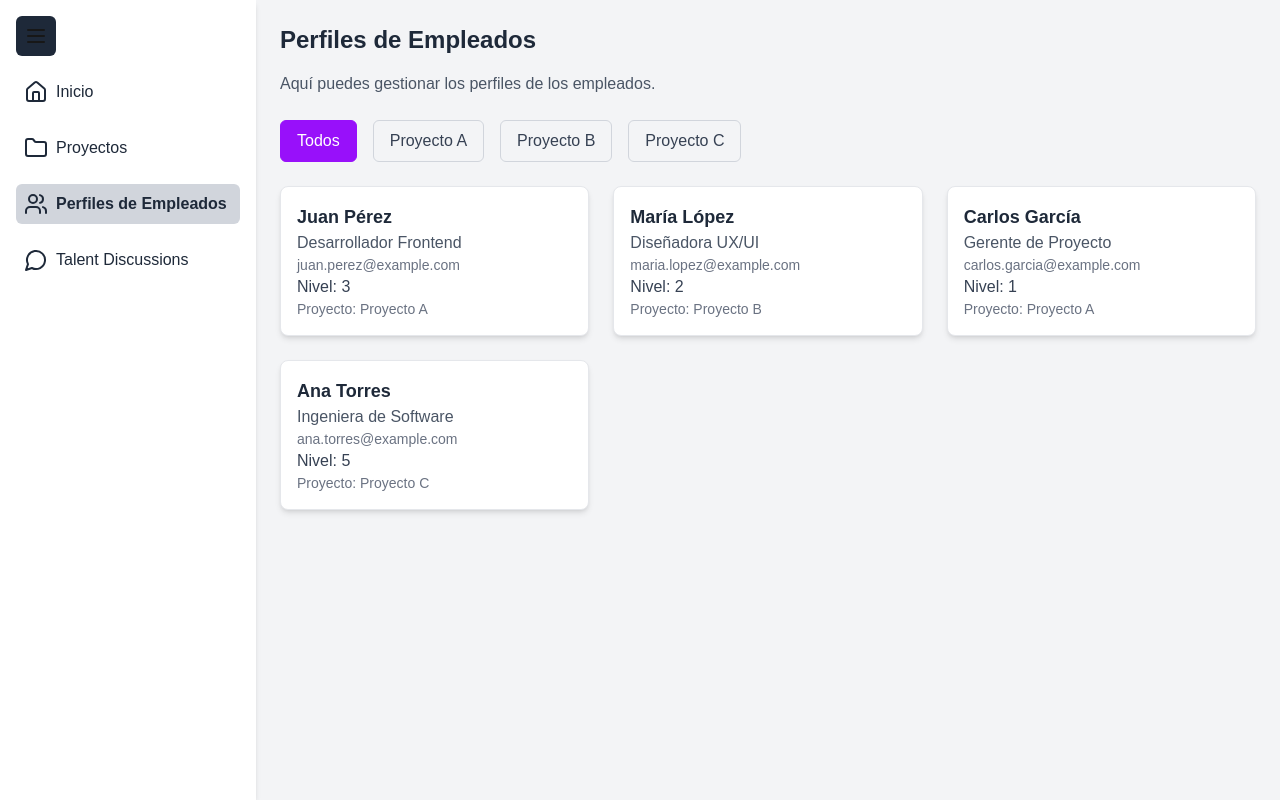
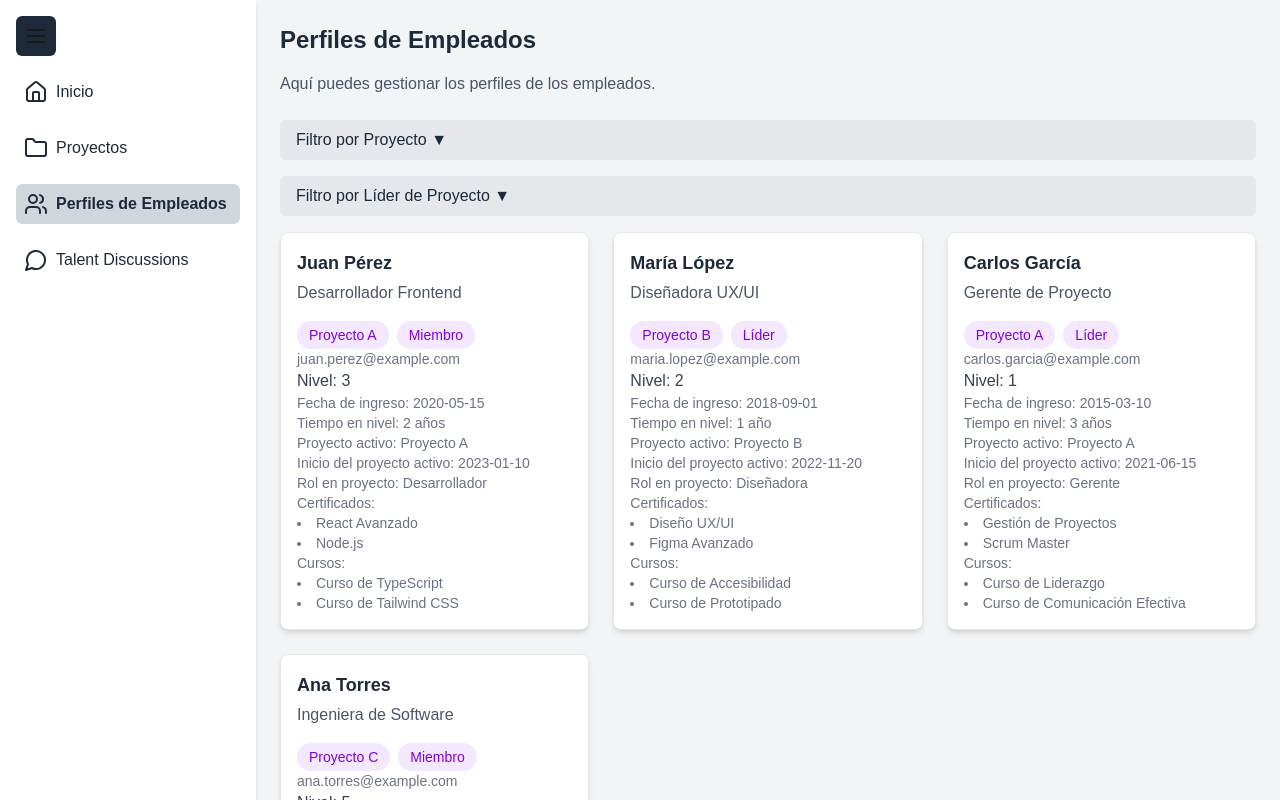
Before and after one commit to RICTEL04/pathexplorer-esquimales, a Next.js app: page /capability-lead/perfiles-de-empleados in a window 1280 px wide. Shown: the top 800 px of the page. Built offline with nearby package versions, Linux system fonts and the light colour scheme.

Commit message:
ui de perfiles de empledos para capability lead casi terminada

```diff
--- /dev/null
+++ b/app/capability-lead/perfiles-de-empleados/EmployeeCard.tsx
@@ -0,0 +1,59 @@
+"use client";
+
+interface Employee {
+  id: number;
+  name: string;
+  position: string;
+  email: string;
+  level: number;
+  project: string;
+  companyEntryDate: string;
+  timeOnLevel: string;
+  activeProject: string;
+  activeProjectStartDate: string;
+  projectRole: string;
+  isProjectLead: boolean;
+  certificates: string[];
+  courses: string[];
+}
+
+export default function EmployeeCard({ employee }: { employee: Employee }) {
+  return (
+    <div className="bg-white shadow-md rounded-lg p-4 border border-gray-200">
+      <h2 className="text-lg font-bold text-gray-800 mb-1">{employee.name}</h2>
+      <p className="text-gray-600">{employee.position}</p>
+
+      {/* Light Purple Cards for Project and isProjectLead */}
+      <div className="flex flex-wrap gap-2 mt-4">
+        <span className="bg-purple-100 text-purple-700 text-sm font-medium px-3 py-1 rounded-full">
+          {employee.project}
+        </span>
+        <span className="bg-purple-100 text-purple-700 text-sm font-medium px-3 py-1 rounded-full">
+          {employee.isProjectLead ? "Líder" : "Miembro"}
+        </span>
+      </div>
+
+      <p className="text-gray-500 text-sm">{employee.email}</p>
+      <p className="text-gray-700 font-medium">Nivel: {employee.level}</p>
+      <p className="text-gray-500 text-sm">Fecha de ingreso: {employee.companyEntryDate}</p>
+      <p className="text-gray-500 text-sm">Tiempo en nivel: {employee.timeOnLevel}</p>
+      <p className="text-gray-500 text-sm">Proyecto activo: {employee.activeProject}</p>
+      <p className="text-gray-500 text-sm">
+        Inicio del proyecto activo: {employee.activeProjectStartDate}
+      </p>
+      <p className="text-gray-500 text-sm">Rol en proyecto: {employee.projectRole}</p>
+      <p className="text-gray-500 text-sm">Certificados:</p>
+      <ul className="list-disc list-inside text-gray-500 text-sm">
+        {employee.certificates.map((certificate, index) => (
+          <li key={index}>{certificate}</li>
+        ))}
+      </ul>
+      <p className="text-gray-500 text-sm">Cursos:</p>
+      <ul className="list-disc list-inside text-gray-500 text-sm">
+        {employee.courses.map((course, index) => (
+          <li key={index}>{course}</li>
+        ))}
+      </ul>
+    </div>
+  );
+}
--- /dev/null
+++ b/app/capability-lead/perfiles-de-empleados/employeesData.ts
@@ -0,0 +1,66 @@
+export const employees = [
+    {
+      id: 1,
+      name: "Juan Pérez",
+      position: "Desarrollador Frontend",
+      email: "juan.perez@example.com",
+      level: 3,
+      project: "Proyecto A",
+      companyEntryDate: "2020-05-15",
+      timeOnLevel: "2 años",
+      activeProject: "Proyecto A",
+      activeProjectStartDate: "2023-01-10",
+      projectRole: "Desarrollador",
+      isProjectLead: false,
+      certificates: ["React Avanzado", "Node.js"],
+      courses: ["Curso de TypeScript", "Curso de Tailwind CSS"],
+    },
+    {
+      id: 2,
+      name: "María López",
+      position: "Diseñadora UX/UI",
+      email: "maria.lopez@example.com",
+      level: 2,
+      project: "Proyecto B",
+      companyEntryDate: "2018-09-01",
+      timeOnLevel: "1 año",
+      activeProject: "Proyecto B",
+      activeProjectStartDate: "2022-11-20",
+      projectRole: "Diseñadora",
+      isProjectLead: true,
+      certificates: ["Diseño UX/UI", "Figma Avanzado"],
+      courses: ["Curso de Accesibilidad", "Curso de Prototipado"],
+    },
+    {
+      id: 3,
+      name: "Carlos García",
+      position: "Gerente de Proyecto",
+      email: "carlos.garcia@example.com",
+      level: 1,
+      project: "Proyecto A",
+      companyEntryDate: "2015-03-10",
+      timeOnLevel: "3 años",
+      activeProject: "Proyecto A",
+      activeProjectStartDate: "2021-06-15",
+      projectRole: "Gerente",
+      isProjectLead: true,
+      certificates: ["Gestión de Proyectos", "Scrum Master"],
+      courses: ["Curso de Liderazgo", "Curso de Comunicación Efectiva"],
+    },
+    {
+      id: 4,
+      name: "Ana Torres",
+      position: "Ingeniera de Software",
+      email: "ana.torres@example.com",
+      level: 5,
+      project: "Proyecto C",
+      companyEntryDate: "2021-01-25",
+      timeOnLevel: "6 meses",
+      activeProject: "Proyecto C",
+      activeProjectStartDate: "2023-03-01",
+      projectRole: "Ingeniera",
+      isProjectLead: false,
+      certificates: ["AWS Certified Developer", "Docker Essentials"],
+      courses: ["Curso de Kubernetes", "Curso de Microservicios"],
+    },
+  ];
--- a/app/capability-lead/perfiles-de-empleados/page.tsx
+++ b/app/capability-lead/perfiles-de-empleados/page.tsx
@@ -1,20 +1,23 @@
 "use client";
 import { useState } from "react";
-
-const employees = [
-  { id: 1, name: "Juan Pérez", position: "Desarrollador Frontend", email: "juan.perez@example.com", level: 3, project: "Proyecto A" },
-  { id: 2, name: "María López", position: "Diseñadora UX/UI", email: "maria.lopez@example.com", level: 2, project: "Proyecto B" },
-  { id: 3, name: "Carlos García", position: "Gerente de Proyecto", email: "carlos.garcia@example.com", level: 1, project: "Proyecto A" },
-  { id: 4, name: "Ana Torres", position: "Ingeniera de Software", email: "ana.torres@example.com", level: 5, project: "Proyecto C" },
-];
+import { employees } from "./employeesData"; // Import the dummy data
+import EmployeeCard from "./EmployeeCard"; // Import the EmployeeCard component
 
 export default function PerfilesDeEmpleadosPage() {
   const [selectedProject, setSelectedProject] = useState("Todos");
+  const [isLeadFilter, setIsLeadFilter] = useState("Todos");
+  const [showProjectFilter, setShowProjectFilter] = useState(false); // Toggle for project filter
+  const [showLeadFilter, setShowLeadFilter] = useState(false); // Toggle for isProjectLead filter
 
-  const filteredEmployees =
-    selectedProject === "Todos"
-      ? employees
-      : employees.filter((employee) => employee.project === selectedProject);
+  const filteredEmployees = employees.filter((employee) => {
+    const projectMatch =
+      selectedProject === "Todos" || employee.project === selectedProject;
+    const leadMatch =
+      isLeadFilter === "Todos" ||
+      (isLeadFilter === "Sí" && employee.isProjectLead) ||
+      (isLeadFilter === "No" && !employee.isProjectLead);
+    return projectMatch && leadMatch;
+  });
 
   const uniqueProjects = ["Todos", ...new Set(employees.map((employee) => employee.project))];
 
@@ -23,8 +26,16 @@ export default function PerfilesDeEmpleadosPage() {
       <h1 className="text-gray-800 text-2xl font-bold mb-4">Perfiles de Empleados</h1>
       <p className="text-gray-600 mb-6">Aquí puedes gestionar los perfiles de los empleados.</p>
 
-      {/* Filter Bar */}
-      <div className="flex space-x-4 mb-6">
+      {/* Expandable Project Filter */}
+      <div className="mb-4">
+        <button
+          onClick={() => setShowProjectFilter(!showProjectFilter)}
+          className="w-full text-left px-4 py-2 bg-gray-200 rounded-md font-medium text-gray-800"
+        >
+          Filtro por Proyecto {showProjectFilter ? "▲" : "▼"}
+        </button>
+        {showProjectFilter && (
+          <div className="flex space-x-4 mt-2">
             {uniqueProjects.map((project) => (
               <button
                 key={project}
@@ -39,20 +50,40 @@ export default function PerfilesDeEmpleadosPage() {
               </button>
             ))}
           </div>
+        )}
+      </div>
+
+      {/* Expandable isProjectLead Filter */}
+      <div className="mb-4">
+        <button
+          onClick={() => setShowLeadFilter(!showLeadFilter)}
+          className="w-full text-left px-4 py-2 bg-gray-200 rounded-md font-medium text-gray-800"
+        >
+          Filtro por Líder de Proyecto {showLeadFilter ? "▲" : "▼"}
+        </button>
+        {showLeadFilter && (
+          <div className="flex space-x-4 mt-2">
+            {["Todos", "Sí", "No"].map((option) => (
+              <button
+                key={option}
+                onClick={() => setIsLeadFilter(option)}
+                className={`px-4 py-2 rounded-md border ${
+                  isLeadFilter === option
+                    ? "bg-purple-600 text-white border-purple-600"
+                    : "bg-gray-100 text-gray-700 border-gray-300"
+                }`}
+              >
+                {option === "Todos" ? "Todos" : option === "Sí" ? "Líderes" : "No Líderes"}
+              </button>
+            ))}
+          </div>
+        )}
+      </div>
 
       {/* Employee Cards */}
       <div className="grid grid-cols-1 sm:grid-cols-2 lg:grid-cols-3 gap-6">
         {filteredEmployees.map((employee) => (
-          <div
-            key={employee.id}
-            className="bg-white shadow-md rounded-lg p-4 border border-gray-200"
-          >
-            <h2 className="text-lg font-bold text-gray-800">{employee.name}</h2>
-            <p className="text-gray-600">{employee.position}</p>
-            <p className="text-gray-500 text-sm">{employee.email}</p>
-            <p className="text-gray-700 font-medium">Nivel: {employee.level}</p>
-            <p className="text-gray-500 text-sm">Proyecto: {employee.project}</p>
-          </div>
+          <EmployeeCard key={employee.id} employee={employee} />
         ))}
       </div>
     </div>
```
Lines whose indentation alone changed are shown as unchanged.
